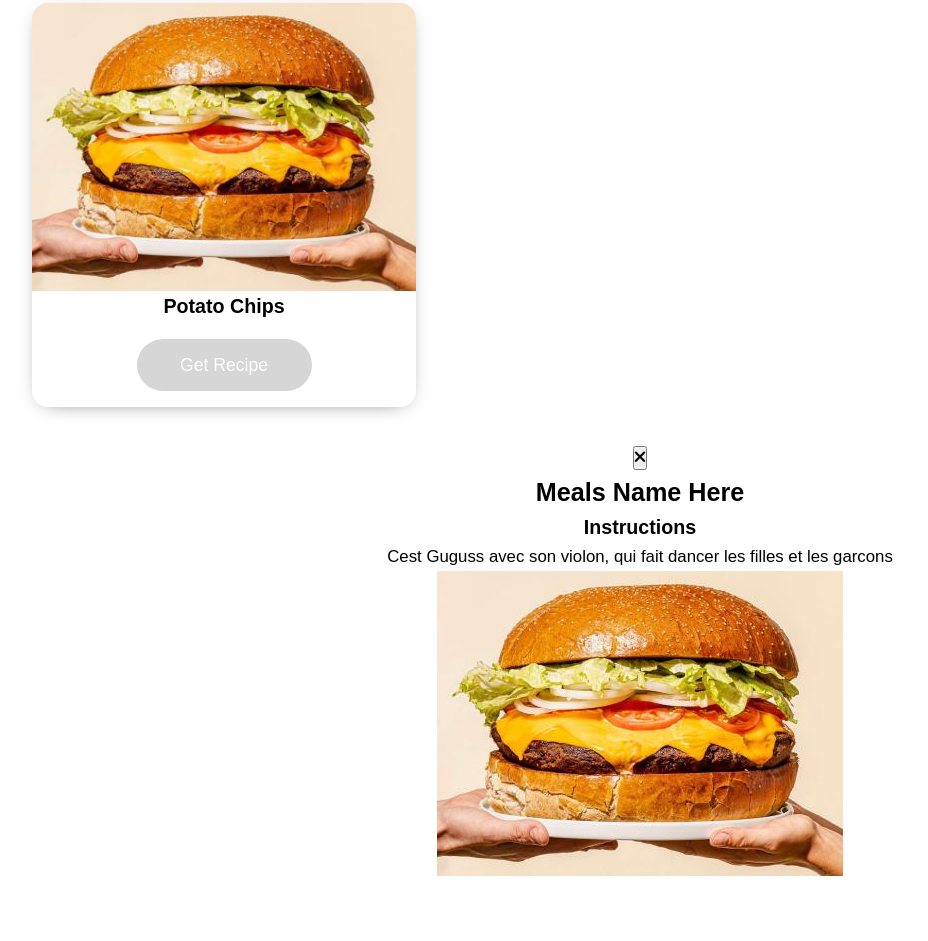
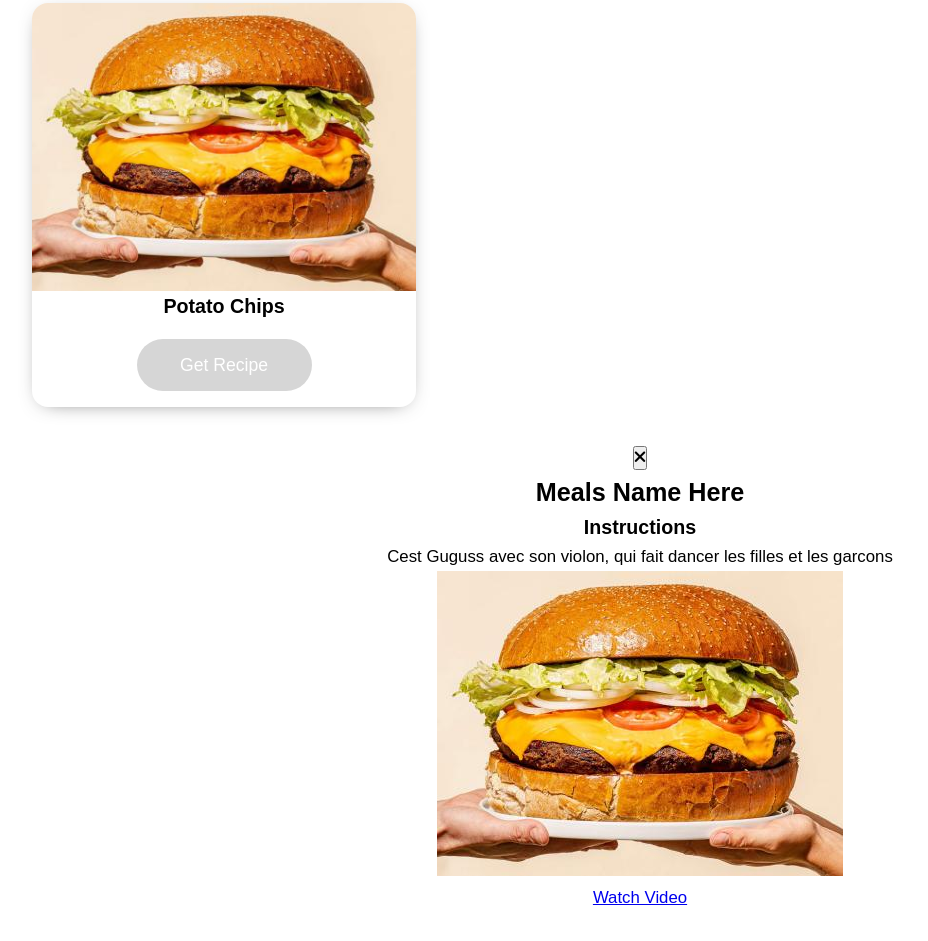
Before and after one commit to neyssacadet/foodies, a plain HTML site: page public/index.html in a window 1280 px wide. Shown: the part 846-1787 px from the top of the page, without its empty margins (0-928 px from the left). Before the commit the page ends 1763 px from the top, so only its background shows below. Drawn offline with Linux system fonts and the light colour scheme; a web font is replaced by a local one.

```diff
--- a/public/index.html
+++ b/public/index.html
@@ -97,6 +97,9 @@
                 <div class="recipe-meal-img">
                     <img src="food.jpg" alt="">
                 </div>
+                <div class="recipe-link">
+                    <a href = "#" target = "_blank">Watch Video</a>
+                </div>
             </div>
         </div>
         </div>
--- a/public/style.css
+++ b/public/style.css
@@ -157,6 +157,7 @@ body{
     background: var(--tenne-tawny);
 }
 
+
 @media screen and (min-width: 600px) {
     .meal-search-box{
         width: 540px;
```
